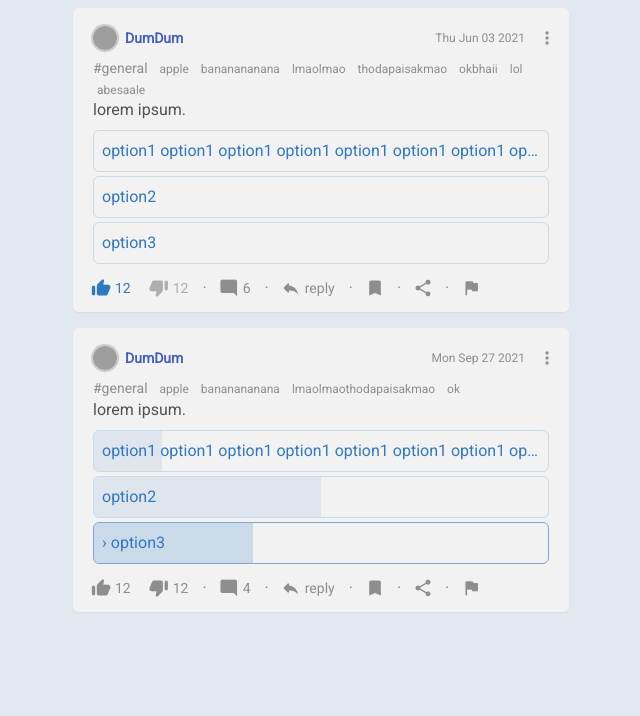
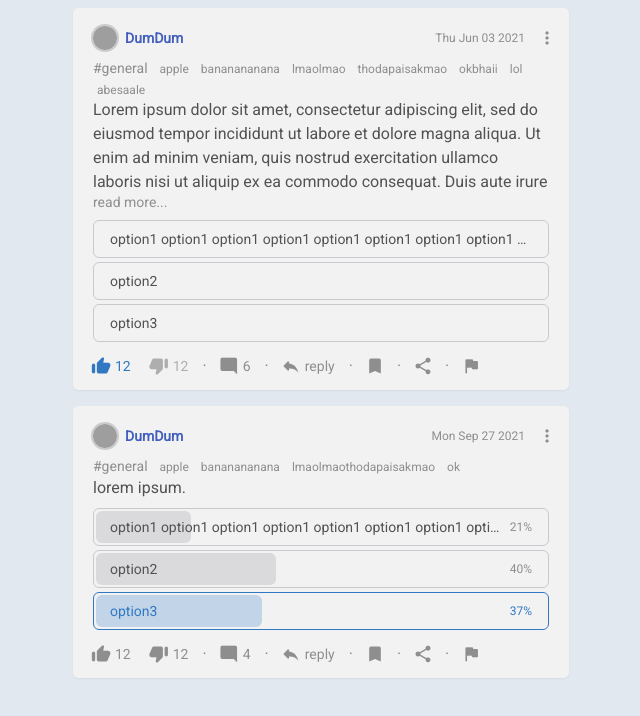
Before and after one commit to aryan02420/vite-vue-bpgc-conf-client, a Vue app: page / in a window 1280 px wide. Shown: the top 716 px of the page, without its empty margins (319-959 px from the left). Built offline with nearby package versions, Linux system fonts and the light colour scheme; grey boxes are pictures that could not be loaded.

Commit message:
update style

```diff
--- a/src/components/poll.vue
+++ b/src/components/poll.vue
@@ -1,10 +1,13 @@
 <template>
   <div :class="{'display-results': hasVoted}">
-    <div v-for="(option, index) in options" :key="index+1" tabindex="0"
-      :class="['vote-bars relative p-2 my-1 bg-action-normal bg-opacity-0 text-action-normal rounded-md border border-action-normal border-opacity-20 hover:bg-opacity-5 cursor-pointer select-none truncate', {'voted-this': voted === index+1}]"
+    <div v-for="(option, index) in filteredOptions" :key="index+1" tabindex="0"
+      :class="['vote-bars relative py-2 px-4 my-1 text-secondary bg-gray-500 bg-opacity-0 text-sm rounded-md border border-gray-400 border-opacity-50 hover:bg-opacity-10 cursor-pointer flex flex-row justify-between items-center gap-1', {'voted-this': voted === index+1}]"
       :style="styleObj(option.votes)"
       @click="sendPollVote(index+1)" @keyup.enter="sendPollVote(index+1)"
-      >{{voted === index+1 ? '\u203a ' : ''}}{{option.text}}</div>
+      >
+      <div class="truncate">{{option.text}}</div>
+      <div v-if="hasVoted" class="text-tertiary text-xs">{{Math.floor(getPercentVotes(option.votes))}}%</div>
+    </div>
   </div>
 </template>
 
@@ -47,8 +50,11 @@ export default defineComponent({
     }
   },
   computed: {
+    filteredOptions():any[] {
+      return this.options.filter(option => !!option)
+    },
     totalVotes():number {
-      return this.options.reduce((sum:number, value:IPollOption) => { return sum + value.votes }, 0)
+      return this.filteredOptions.reduce((sum:number, value:IPollOption) => { return sum + value.votes }, 0)
     },
     hasVoted():boolean {
       return this.voted > 0
@@ -58,19 +64,24 @@ export default defineComponent({
 </script>
 
 <style scoped lang="postcss">
-.display-results .vote-bars.voted-this {
-  @apply border-opacity-60
+.vote-bars {
+  z-index: 0
 }
 .display-results .vote-bars::before {
   position: absolute;
   content: '';
-  top: 0;
-  left: 0;
-  height: 100%;
-  width: var(--vote-width);
-  @apply bg-action-normal bg-opacity-10;
+  @apply rounded-md m-0.5 inset-0;
+  width: calc(var(--vote-width) - 0.25rem);
+  @apply bg-gray-400 bg-opacity-30;
+  z-index: -1;
+}
+.display-results .vote-bars.voted-this {
+  @apply border-action-normal;
+}
+.display-results .vote-bars.voted-this * {
+  @apply text-action-normal;
 }
 .display-results .vote-bars.voted-this::before {
-  @apply bg-opacity-20;
+  @apply bg-action-normal bg-opacity-25;
 }
 </style>
--- a/src/data.json
+++ b/src/data.json
@@ -8,7 +8,7 @@
         "numdownvotes": 12,
         "tags": ["apple", "bananananana", "lmaolmao", "thodapaisakmao", "okbhaii", "lol", "abesaale"],
         "channel": "general",
-        "content": "lorem ipsum.",
+        "content": "Lorem ipsum dolor sit amet, consectetur adipiscing elit, sed do eiusmod tempor incididunt ut labore et dolore magna aliqua. Ut enim ad minim veniam, quis nostrud exercitation ullamco laboris nisi ut aliquip ex ea commodo consequat. Duis aute irure dolor in reprehenderit in voluptate velit esse cillum dolore eu fugiat nulla pariatur. Excepteur sint occaecat cupidatat non proident, sunt in culpa qui officia deserunt mollit anim id est laborum.",
         "comments":
         [
             {
@@ -80,7 +80,7 @@
         ],
         "poll": {
             "options": [
-                { "text": "option1 option1 option1 option1 option1 option1 option1 option1", "votes": 3 },
+                { "text": "option1 option1 option1 option1 option1 option1 option1 option1 option1 option1 option1", "votes": 3 },
                 { "text": "option2", "votes": 10 },
                 { "text": "option3", "votes": 7 }
             ],
@@ -146,9 +146,10 @@
         ],
         "poll": {
             "options": [
-                { "text": "option1 option1 option1 option1 option1 option1 option1 option1", "votes": 3 },
-                { "text": "option2", "votes": 10 },
-                { "text": "option3", "votes": 7 }
+                { "text": "option1 option1 option1 option1 option1 option1 option1 option1 option1 option1 option1", "votes": 7 },
+                { "text": "option2", "votes": 13 },
+                { "text": "option3", "votes": 12 },
+                null
             ],
             "voted": 3
         }
```
